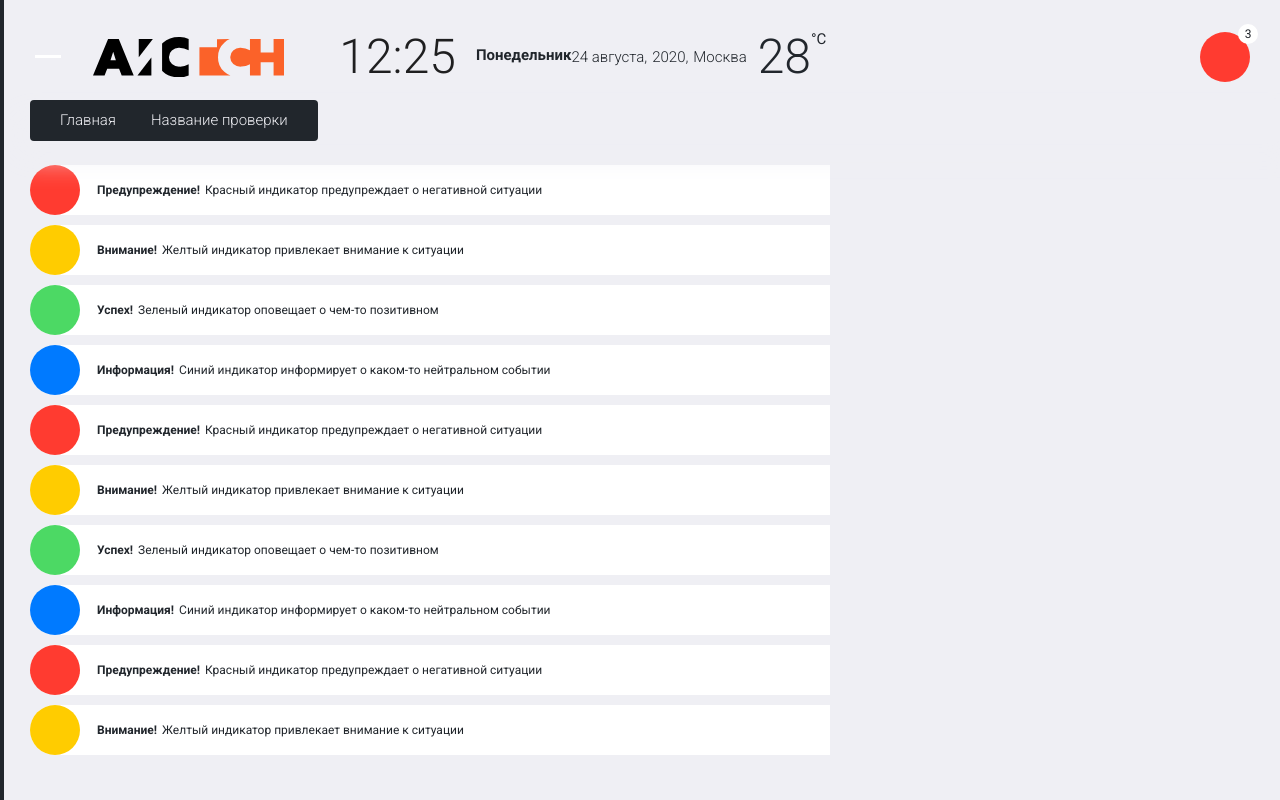
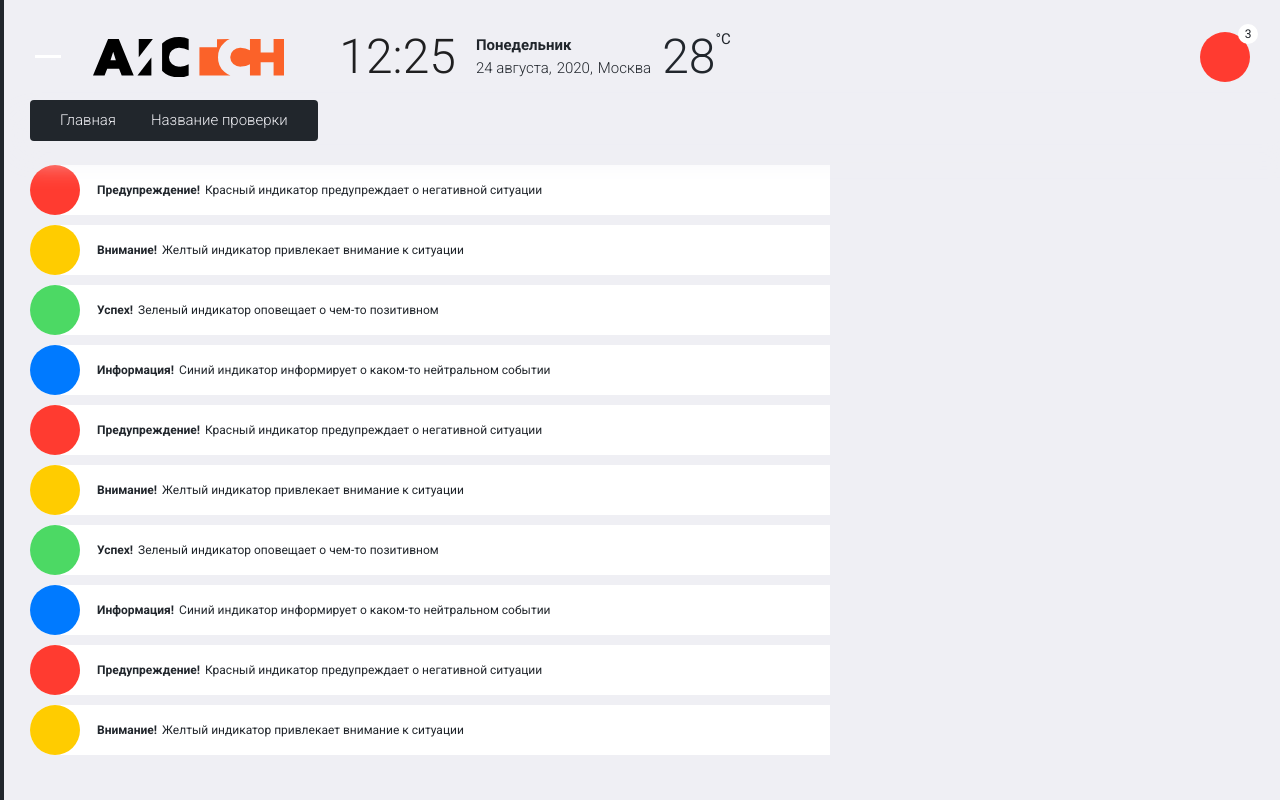
Before and after one commit to CourseIT/aisgsn-vue-components, a Vue app: page /notifications in a window 1280 px wide. Built offline with nearby package versions, Linux system fonts and the light colour scheme; some icons are missing; a web font is replaced by a local one.

Commit message:
fix header

```diff
--- a/src/components/v-header.vue
+++ b/src/components/v-header.vue
@@ -92,6 +92,9 @@ export default {
 </script>
 
 <style scoped>
+.db {
+  display: block;
+}
 .colorBlack {
   transition: all 0.2s ease-in-out;
   background: #000 !important;
```
Also changed, not shown: 1 other file (tests, documents, lock files or other folders).
